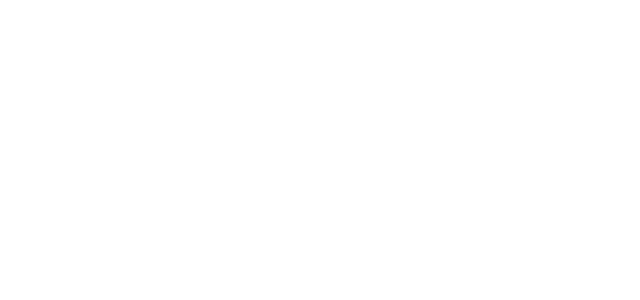
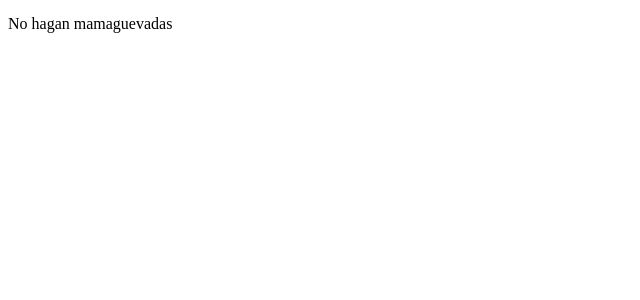
Before and after one commit to Sebas-TM/BodegaYasumiWeb, a React (Vite) app in the folder Bodega-Yasumi/: page /login in a window 1280 px wide. Before the commit this address had no page. Shown: the top 300 px of the page, without its empty margins (0-640 px from the left). Built offline with nearby package versions, Linux system fonts and the light colour scheme.

Commit message:
Agregado login a la ruta

```diff
--- a/Bodega-Yasumi/src/App.jsx
+++ b/Bodega-Yasumi/src/App.jsx
@@ -5,6 +5,7 @@
 import Home from './pages/Home/Home';
 import Dashboard from './pages/Dashboard/Dashboard'
 import Cart from './pages/Cart/Cart'
+import Login from "./pages/Login/Login";
 
 function App() {
   return (
@@ -13,6 +14,7 @@
         <Route path='/' element={<Home />} />
         <Route path='/dashboard' element={<Dashboard />} />
         <Route path='/cart' element={<Cart />} />
+        <Route path='/login' element={<Login />} />
       </Routes>
     </BrowserRouter>
   )
--- /dev/null
+++ b/Bodega-Yasumi/src/pages/Login/Login.jsx
@@ -0,0 +1,9 @@
+const Login = () => {
+    return(
+        <>
+           No hagan mamaguevadas
+        </>
+    )
+}
+
+export default Login
```
